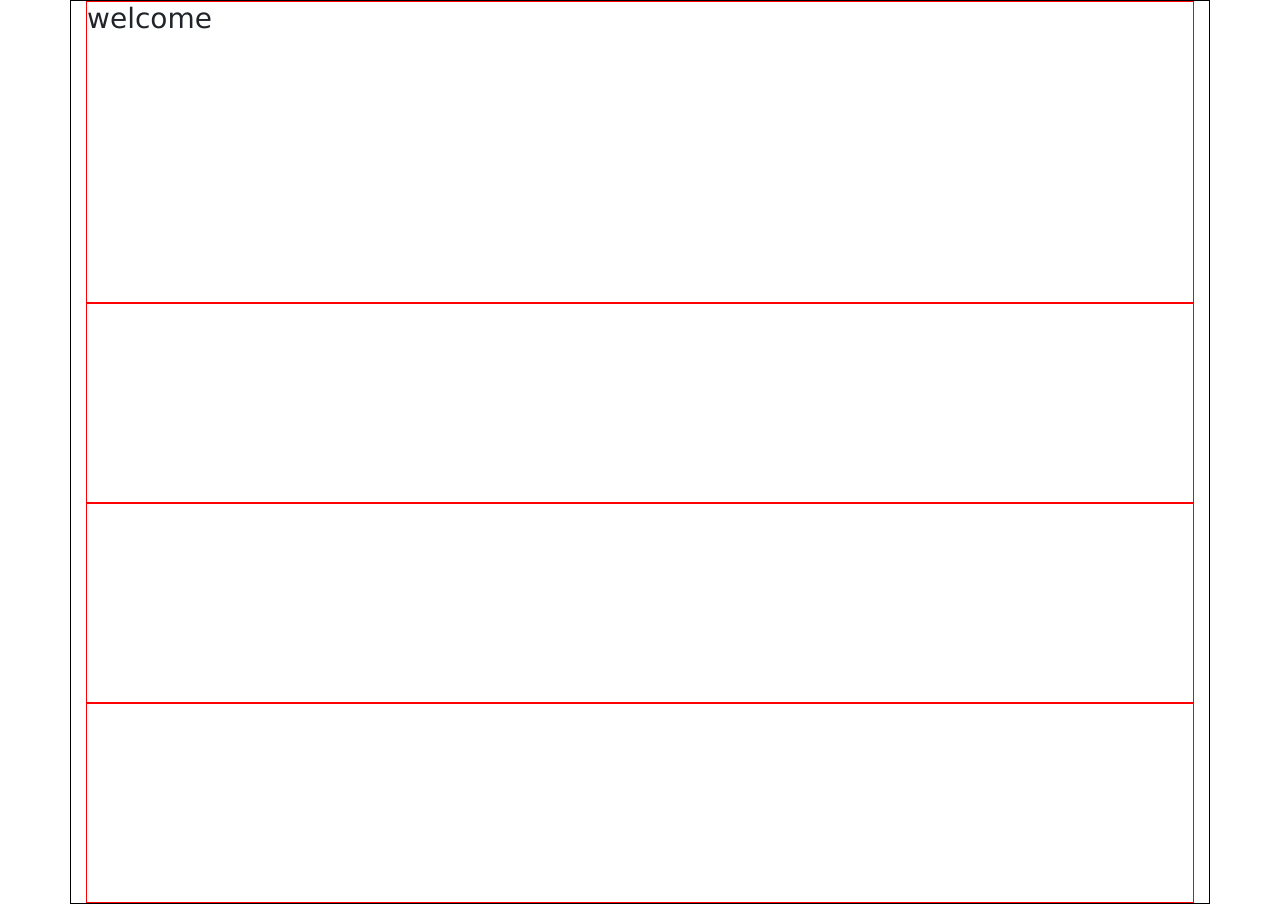
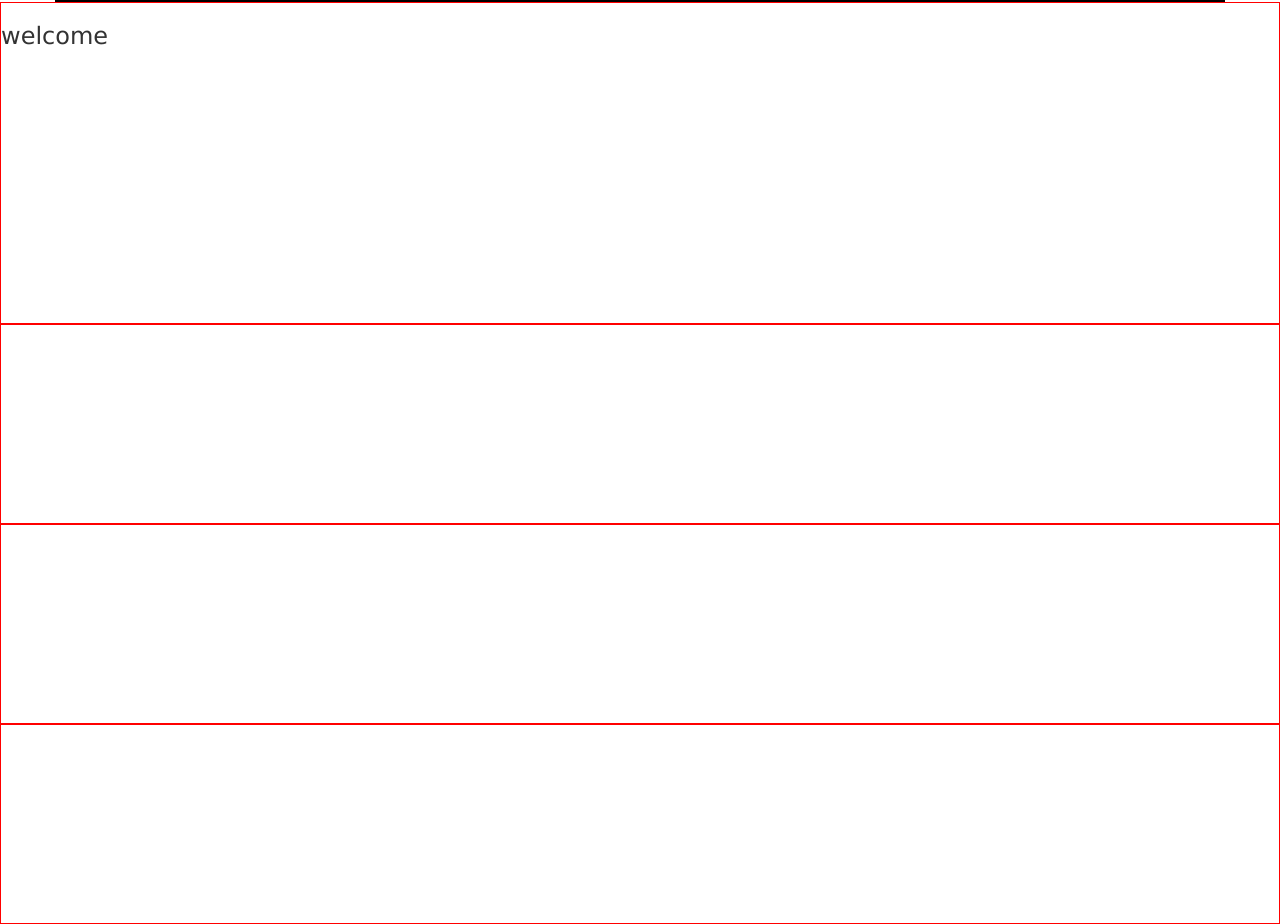
Before and after one commit to SimonAspinall9/silverprints-test, a website: page index.html in a window 1280 px wide. Drawn offline with nearby package versions, Linux system fonts and the light colour scheme.

Commit message:
make it better

```diff
--- a/index.html
+++ b/index.html
@@ -5,13 +5,14 @@
     <title>Silver Prints</title>
     <meta charset="UTF-8" />
     <meta name="viewport" content="width=device-width, initial-scale=1, user-scalable=no" />
-    <link href="css/bootstrap.min.css" rel="stylesheet">
+    <!-- Latest compiled and minified CSS -->
+    <link rel="stylesheet" href="https://maxcdn.bootstrapcdn.com/bootstrap/3.3.7/css/bootstrap.min.css" integrity="sha384-BVYiiSIFeK1dGmJRAkycuHAHRg32OmUcww7on3RYdg4Va+PmSTsz/K68vbdEjh4u" crossorigin="anonymous">
     <link rel="stylesheet" href="/content/styles/site.css" />
 </head>
 
-<body class="container" style="border:1px solid black;">
+<body>
 
-    <header>
+    <header class="container" style="border:1px solid black;">
 
     </header>
 
@@ -28,6 +29,8 @@
 
     </div>
 
+    <!-- Latest compiled and minified JavaScript -->
+    <script src="https://maxcdn.bootstrapcdn.com/bootstrap/3.3.7/js/bootstrap.min.js" integrity="sha384-Tc5IQib027qvyjSMfHjOMaLkfuWVxZxUPnCJA7l2mCWNIpG9mGCD8wGNIcPD7Txa" crossorigin="anonymous"></script>
 </body>
 
 </html>
--- a/package.json
+++ b/package.json
@@ -12,9 +12,6 @@
     "dependencies": {
         "express": "4.13.3"
     },
-    "repository": {
-
-    },
     "keywords": [
         "node",
         "heroku",
--- a/server.js
+++ b/server.js
@@ -1,5 +1,4 @@
 var express = require('express');
-var bootstrap = require('bootstrap');
 var app = express();
 
 app.set('port', (process.env.PORT || 5000));
```
